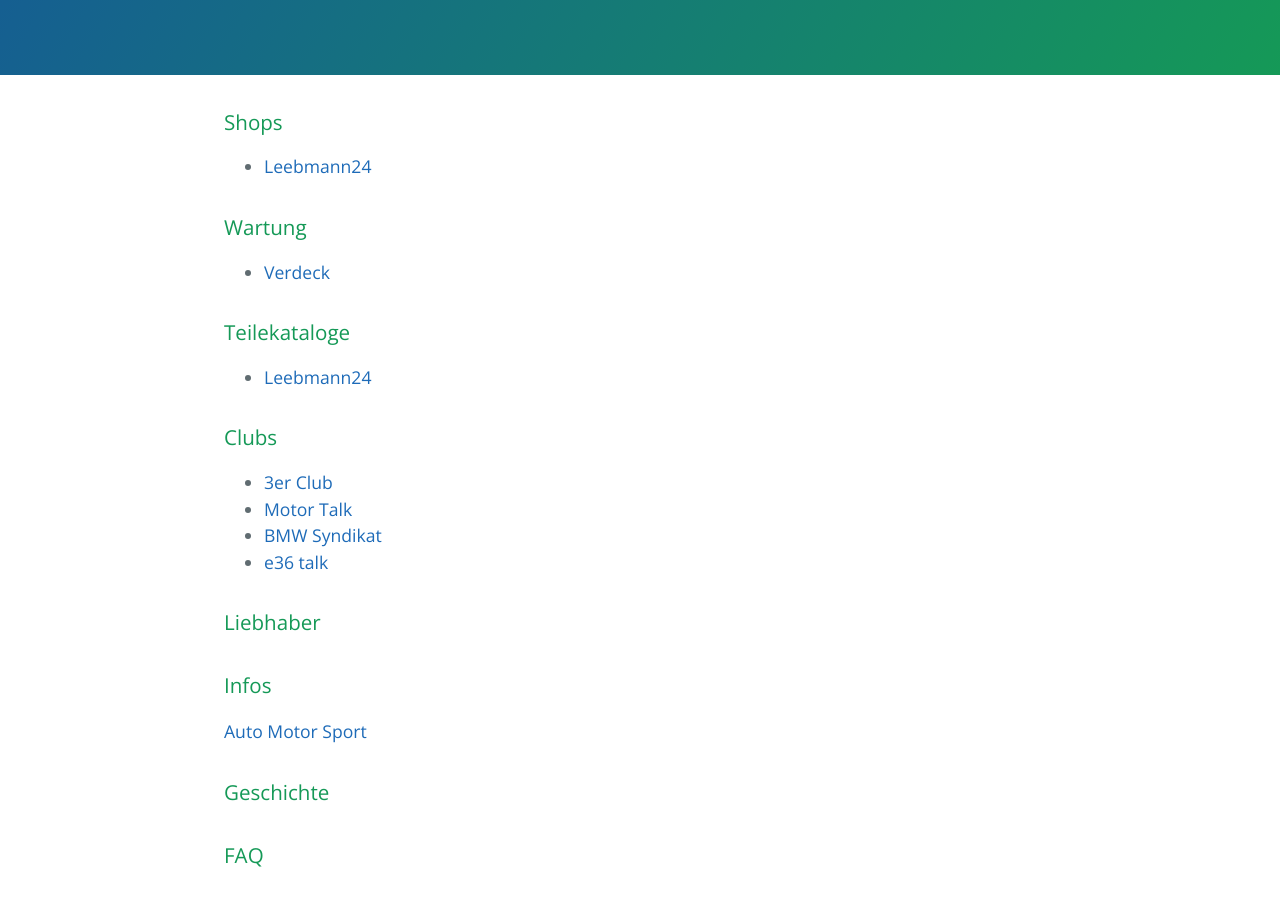
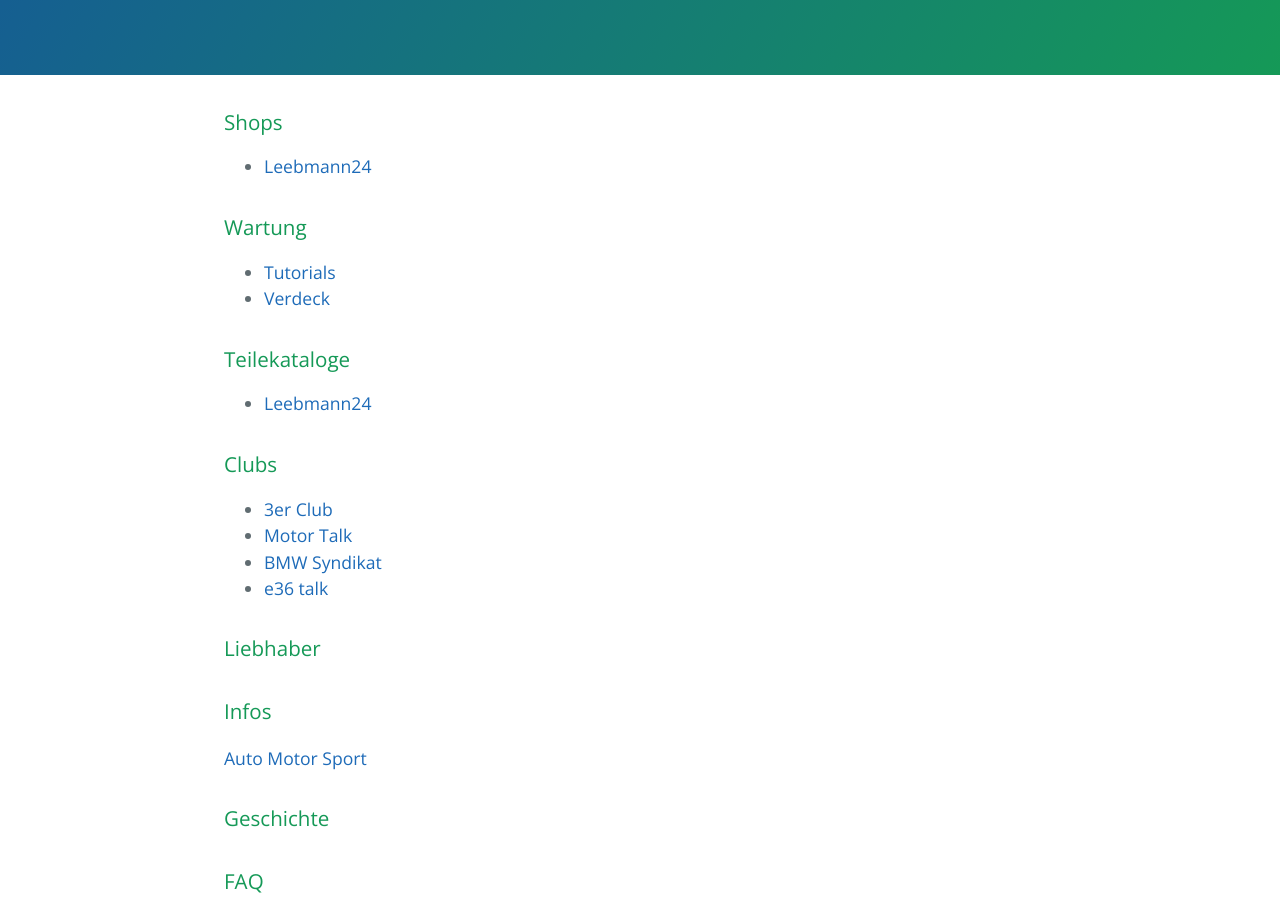
Before and after one commit to trautw/SCD-Quickstart, a Jekyll site: the page built from docs/_pages/04_more.md, in a window 1280 px wide and 900 px high, scrolled down 308 px. Built offline with Jekyll 4.4.1, drawn with Linux system fonts in a browser that asks for light colours.

Commit message:
Update 04_more.md

```diff
--- a/docs/_pages/04_more.md
+++ b/docs/_pages/04_more.md
@@ -8,6 +8,7 @@ permalink: /more/
 * [Leebmann24](https://www.leebmann24.de/bmw-ersatzteile/view/ogindex/?series=e36&typ=bj41)
 
 ### Wartung
+* [Tutorials](https://www.youtube.com/playlist?list=PLpDV-3wvYIXzNfSgpimQHzeJ7gBm-O3DO)
 * [Verdeck](https://www.moskopp.com/download/tutorials-howtos?download=11:verdeckkompendium)
 
 ### Teilekataloge
```
